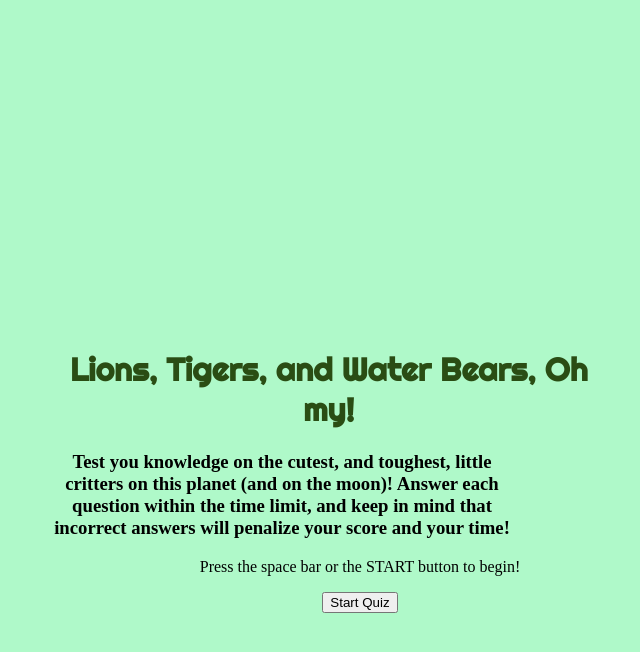
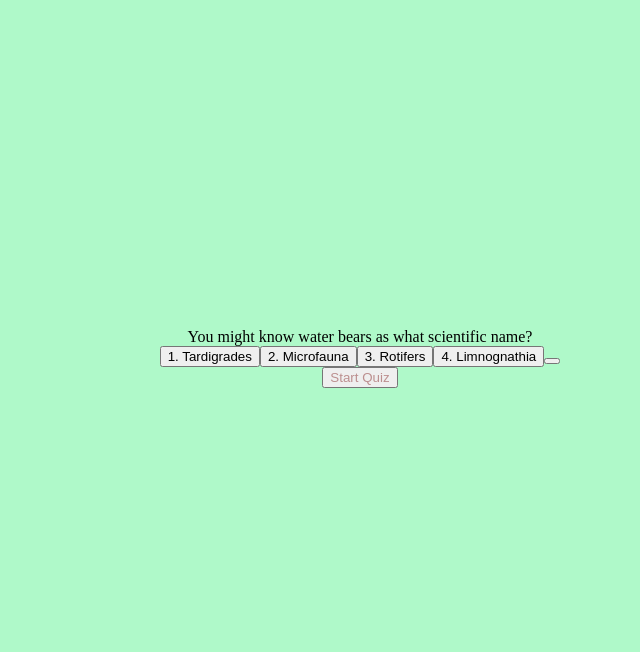
Before and after one commit to gspence01/Coding-Quiz, a plain HTML site: page index.html in a window 1280 px wide. Both pictures are taken after a click on the button "Start Quiz". Shown: the whole page, without its empty margins (280-920 px from the left). Drawn offline with Linux system fonts and the light colour scheme.

Commit message:
added rotation through questions. Just need to figure out how to get rid of the start button lol

```diff
--- a/assets/css/style.css
+++ b/assets/css/style.css
@@ -80,6 +80,10 @@
     max-width: 75%;
   }
 
+  #start{
+    color: rosybrown;
+  }
+
 
 
 
--- a/index.html
+++ b/index.html
@@ -8,11 +8,11 @@
   </head>
   <!--Ok, let's start with a title screen to show the quiz topics and explaination of the game-->
   <body>
-    <header>
+    <div id="container">
     <h1>Lions, Tigers, and <b>Water</b> Bears, Oh my!</h1>
     <h3>Test you knowledge on the cutest, and toughest, little critters on this planet (and on the moon)! Answer each question within the time limit, and keep in mind that incorrect answers will penalize your score and your time!</h3>
-    <p>Press the space bar or the START button to begin!</p>
-    </header>
+    <p>Press the START button to begin!</p>
+    </div>
 
     <div id="btnContainer">
       <button id="start">Start Quiz</button>
@@ -35,6 +35,6 @@
     <footer>
       <span>Thanks for Playing!</span>
     </footer> -->
-
+  <script src = "./java.js"></script>
   </body>
 </html>
--- a/java.js
+++ b/java.js
@@ -1,4 +1,19 @@
-//object for the questions to live in
+//these are elements we have already created on the screen through html
+let timer = document.querySelector('#time');
+let startBtn = document.querySelector('#start');
+let container = document.querySelector('#container')
+
+//these are elements created through JS
+let question = document.createElement('div');
+let options = document.createElement('div');
+
+//we want an event listener at the top to determine when the start button has been clicked. We want to listen for click and then employ the callback function "start game"
+startBtn.addEventListener('click', startGame)
+
+question.classList.add('question');
+options.classList.add('options');
+
+//object for the questions to live in. You can call on these with an iteration
 let questions = [
     //Question 1
     {
@@ -94,3 +109,51 @@ let questions = [
     }
 
 ]
+
+let questionNumber = 0;
+let time = 150;
+let correctAnswers = 0;
+
+//function that starts the game. WHat we want is the question and options to show, the score, and the timer.
+function startGame(){
+    container.innerHTML = '';
+    container.append(question);
+    container.append(options);
+    addQuestions();
+}
+
+function addQuestions(){
+    question.innerHTML = questions[questionNumber].question;
+    options.innerHTML = '';
+
+    //this will iterate through the questions in the array we made
+    for(let i = 0; i<questions.length; i++){
+        var answerBtn = document.createElement('button');
+        options.append(answerBtn);
+        answerBtn.setAttribute('data-value', questions[questionNumber].answers[i].value);
+        answerBtn.textContent = questions[questionNumber].answers[i].option;
+        answerBtn.addEventListener('click',onward);
+    }
+
+    function onward(){
+        questionNumber++;
+        if(this.attributes[1].value){
+            if (questionNumber>=questions.length){
+                endGame();
+            }
+            else{
+                addQuestions();
+            }
+        }
+
+        else{
+            if (questionNumber>=questions.length){
+                endGame();
+            }
+            else{
+                addQuestions();
+            }
+        }
+
+    }
+}
```
